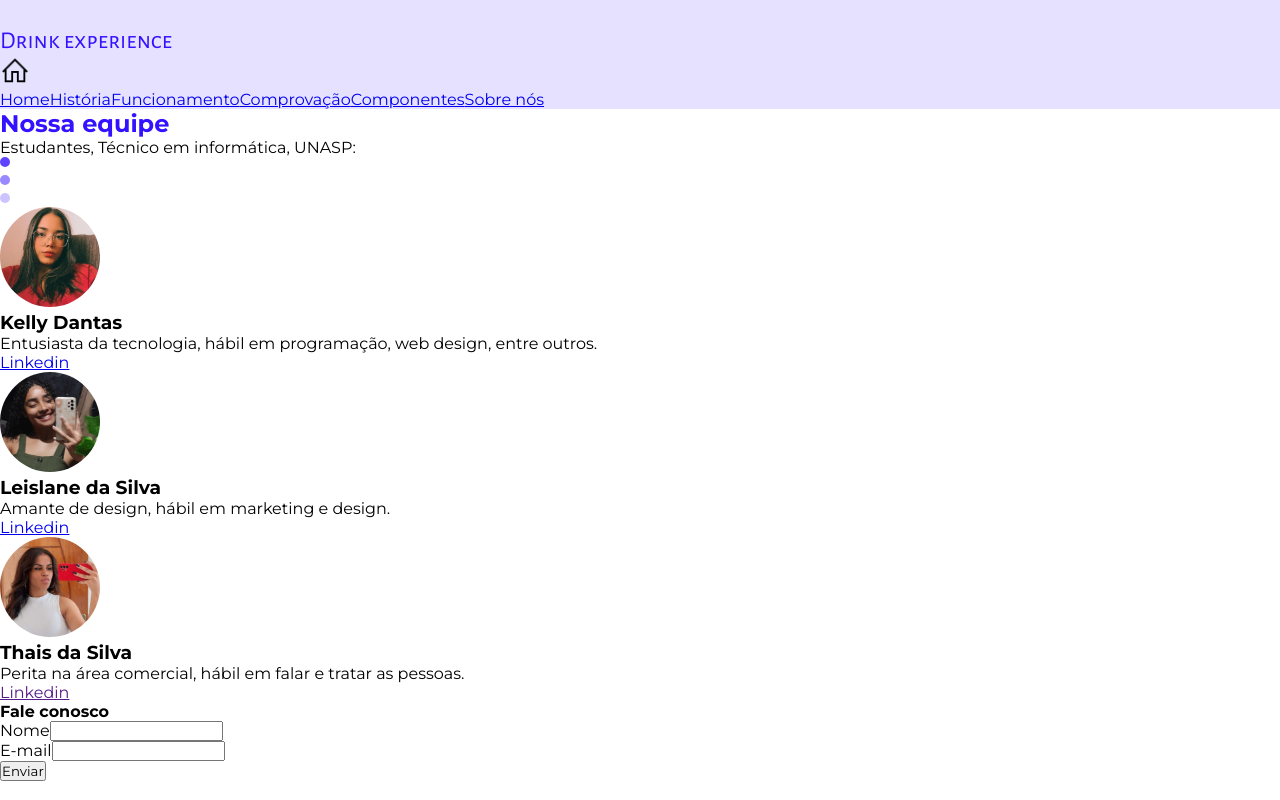
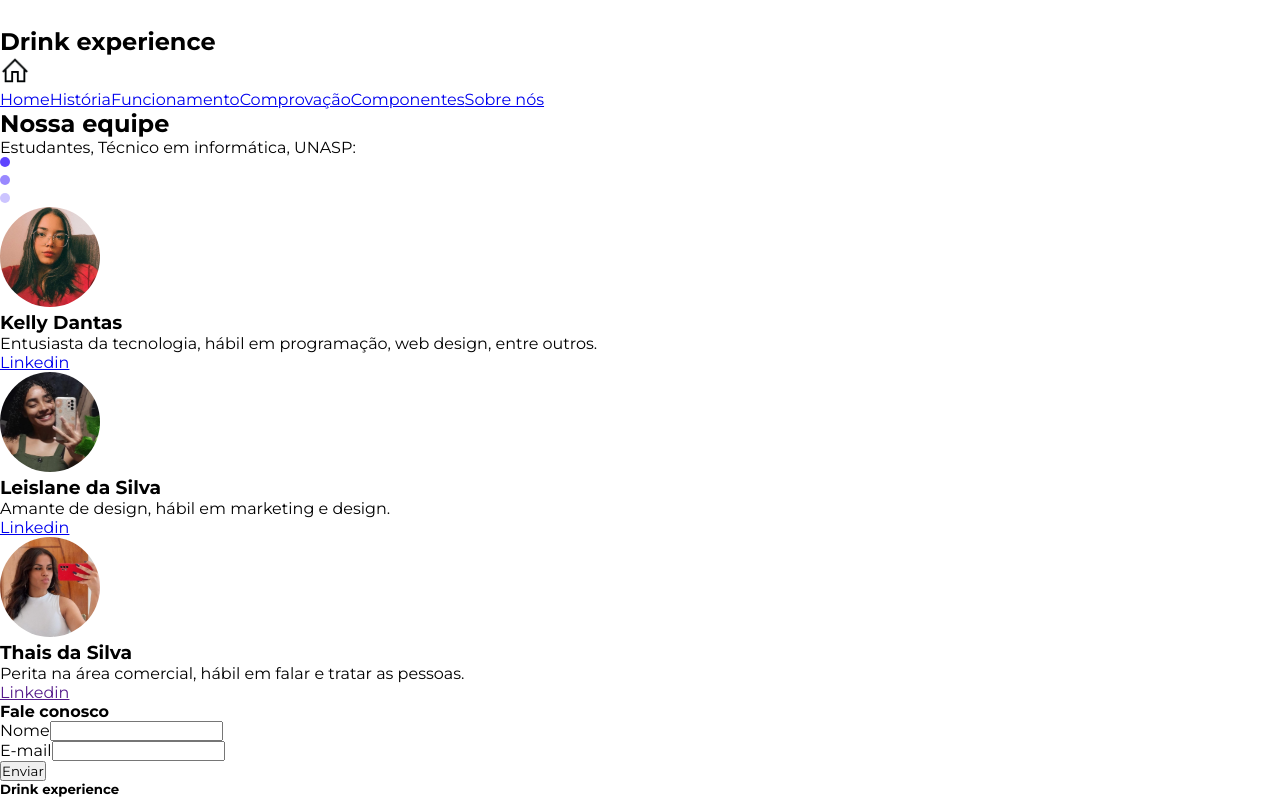
Before and after one commit to kehkelly/tcc-2, a React (Vite) app: page /sobre-nos in a window 1280 px wide. Built offline with nearby package versions, Linux system fonts and the light colour scheme.

Commit message:
reset das alteraçõees

```diff
--- a/src/styles/global.js
+++ b/src/styles/global.js
@@ -10,23 +10,14 @@ export const GlobalStyle = createGlobalStyle`
 
     header {
         box-sizing: border-box;
-        background: ${props => props.theme.headerBg};
         display: flex;
     }
 
     main{
-        height: calc(100vh - header);
 
 
-        span {
-                font-weight: 700;
-            }
-    }
 
-    h1 {
-        font-family: "Alegreya Sans SC", sans-serif;
-        font-weight: 400;
-        color: ${props => props.theme.titleColor};
+
     }
 
     .botao {
@@ -34,13 +25,11 @@ export const GlobalStyle = createGlobalStyle`
     }
 
     h2 {
-        color: ${props => props.theme.titleColor};
+
     }
 
     h5 {
-        font-family: "Alegreya Sans SC", sans-serif;
-        font-weight: 400;
-        color: ${props => props.theme.white};
+
     }
 
     @media (max-width: 400px) {
@@ -64,6 +53,9 @@ export const GlobalStyle = createGlobalStyle`
 
             h1 {
                 font-size: 1.5rem;
+                font-family: "Alegreya Sans SC", sans-serif;
+                font-weight: 400;
+                color: ${props => props.theme.titleColor};
             }
 
             button {
@@ -82,6 +74,7 @@ export const GlobalStyle = createGlobalStyle`
         }
 
         main {
+            height: calc(100vh - header);
             margin-inline: 1.5rem;
             padding-block: 3.125rem;
             display: flex;
@@ -92,6 +85,7 @@ export const GlobalStyle = createGlobalStyle`
             h2 {
                 font-size: 1.2rem;
                 padding-bottom: 1.5rem;
+                color: ${props => props.theme.titleColor};
             }
 
             h3 {
@@ -133,6 +127,10 @@ export const GlobalStyle = createGlobalStyle`
                 flex-direction: column;
                 align-items: center;
             }
+
+            span {
+                font-weight: 700;
+            }
         }
 
         footer {
@@ -149,6 +147,9 @@ export const GlobalStyle = createGlobalStyle`
 
             h5{
                 font-size: 0.9375rem;
+                font-family: "Alegreya Sans SC", sans-serif;
+                font-weight: 400;
+                color: ${props => props.theme.white};
             }
         }
 
--- a/src/styles/theme.js
+++ b/src/styles/theme.js
@@ -3,5 +3,5 @@ export const theme = {
     buttonColor: "#3312FF",
     titleColor: "#3312FF",
     white: "#FFF",
-    footerBg: "#250F48"
+    footerBg: "#E5E1FF"
 }
```
